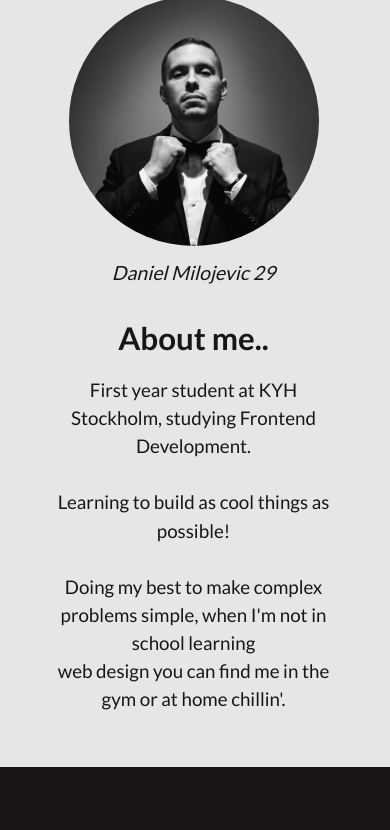
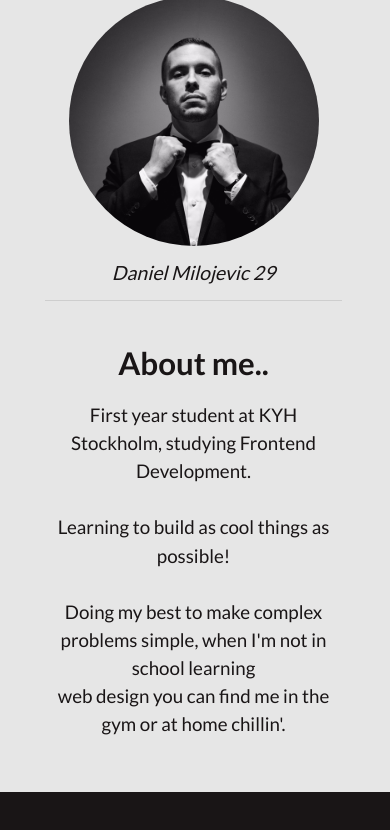
Before and after one commit to dakioso/portfolio, a plain HTML site: page index.html in a window 390 px wide. Shown: the part 868-1698 px from the top of the page. Drawn offline with nearby package versions, Linux system fonts and the light colour scheme.

Commit message:
add hr to about me in mobile

```diff
--- a/index.html
+++ b/index.html
@@ -60,6 +60,7 @@
           <div id="box2-qoute">
             <h3>Daniel Milojevic 29</h3>
           </div>
+          <hr class="mobile-hr" />
         </div>
 
         <div
```
